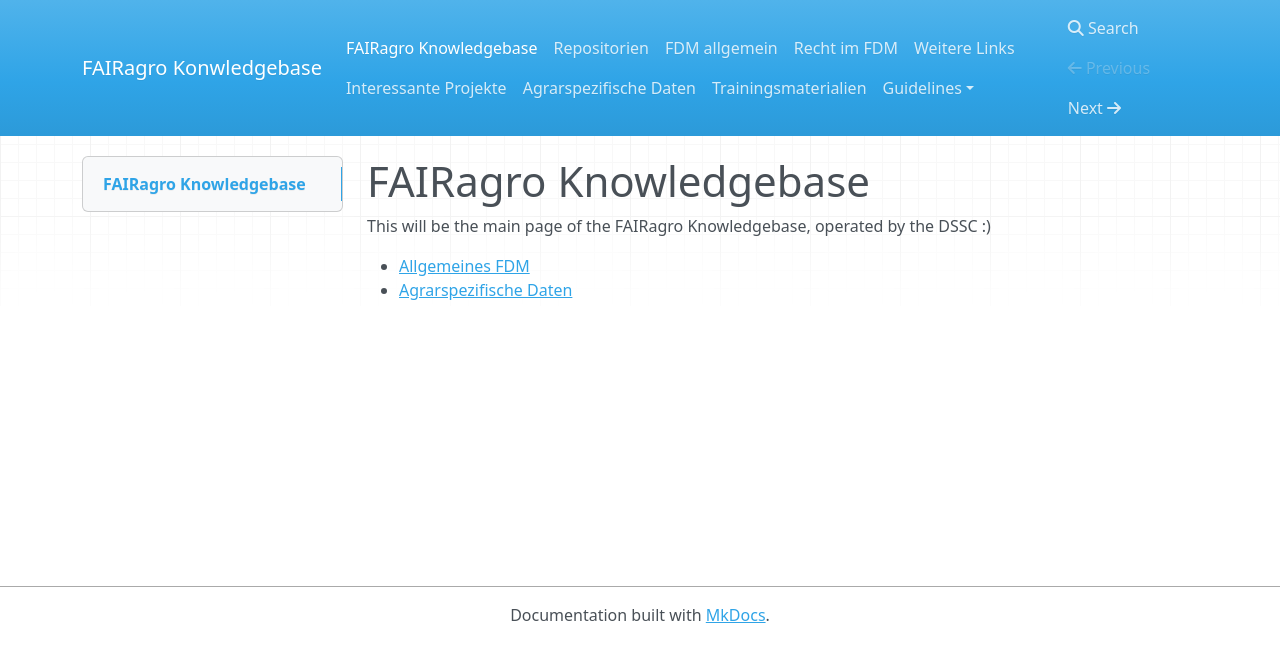
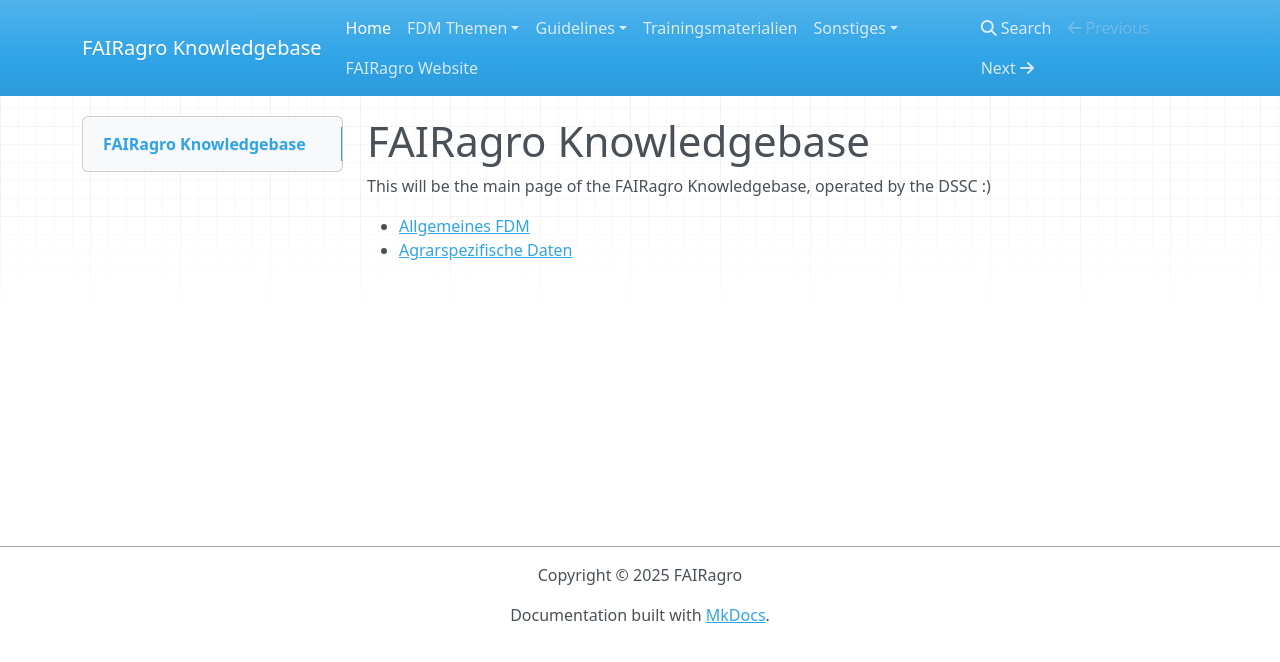
Before and after one commit to bressco/knowledgebase, an MkDocs documentation site: the page built from docs/index.md, in a window 1280 px wide. Shown: the top 662 px of the page. Built offline with MkDocs 1.6.1, drawn with Linux system fonts in a browser that asks for light colours; nearby versions of some CDN libraries; part of the change alters nothing that is shown.

Commit message:
Update mkdocs.yml

```diff
--- a/mkdocs.yml
+++ b/mkdocs.yml
@@ -1 +1,24 @@
-site_name: FAIRagro Konwledgebase
+# Project configuration
+site_name: FAIRagro Knowledgebase
+#site_url: https://fairagro.github.io/knowledgebase
+copyright: Copyright &copy; 2025 FAIRagro
+
+# Navigation Header
+nav:
+    - Home: index.md
+    - FDM Themen:
+        - FDM allgemein: general.md
+        - Agrarspezifische Daten: specific_data.md
+        - Repositorien: data_repositories.md
+        - Recht im FDM: legal.md
+    - Guidelines:
+        - Leitfaden Data Handling: guidelines/data_handlilng.md
+        - Leitfaden Projekt Planung: guidelines/project_planning.md
+    - Trainingsmaterialien: training_material.md
+    - Sonstiges:
+        - Interessante Projekte: projects.md
+        - Links: links.md
+    - FAIRagro Website: https://fairagro.net
+
+# Theme configuration
+theme:
```
